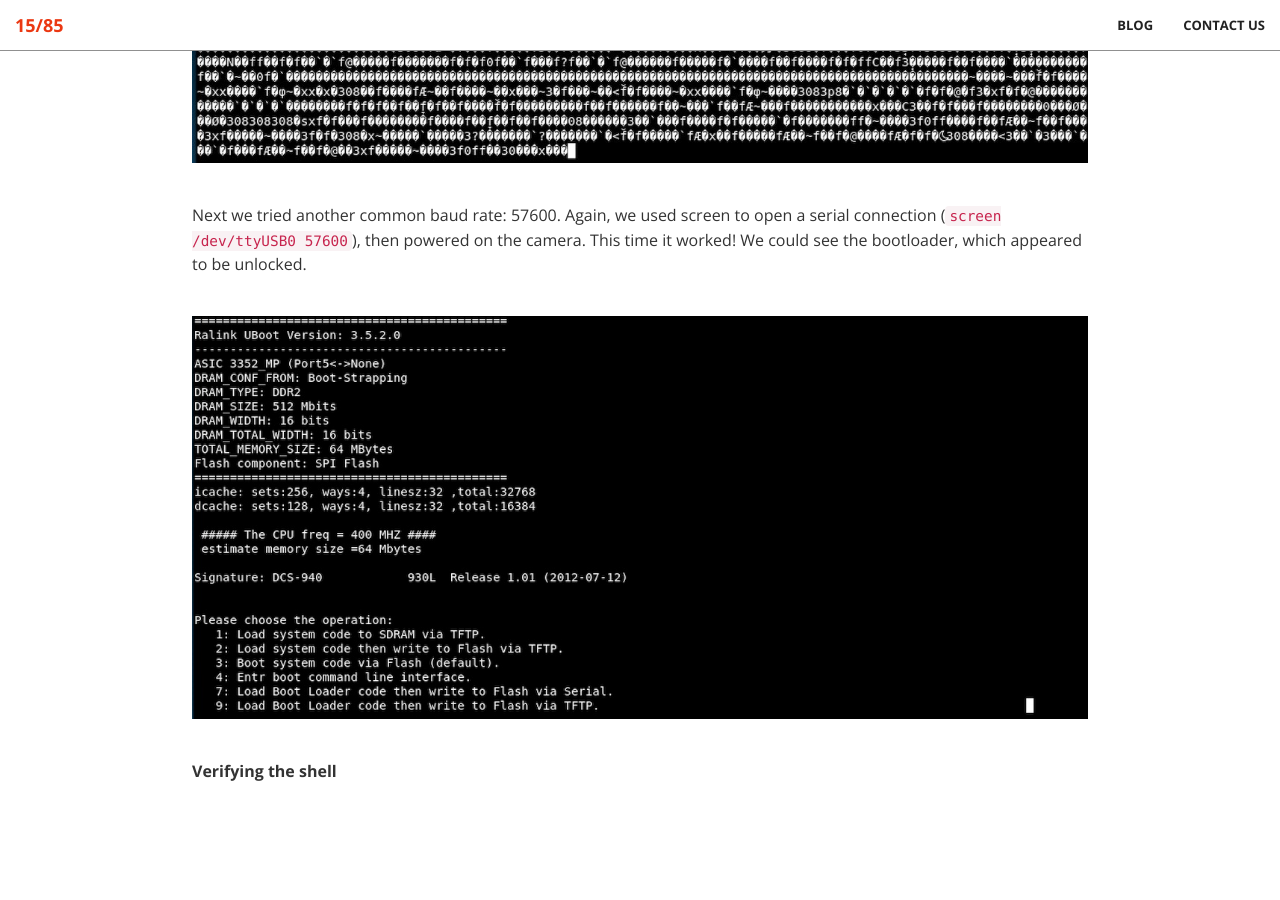
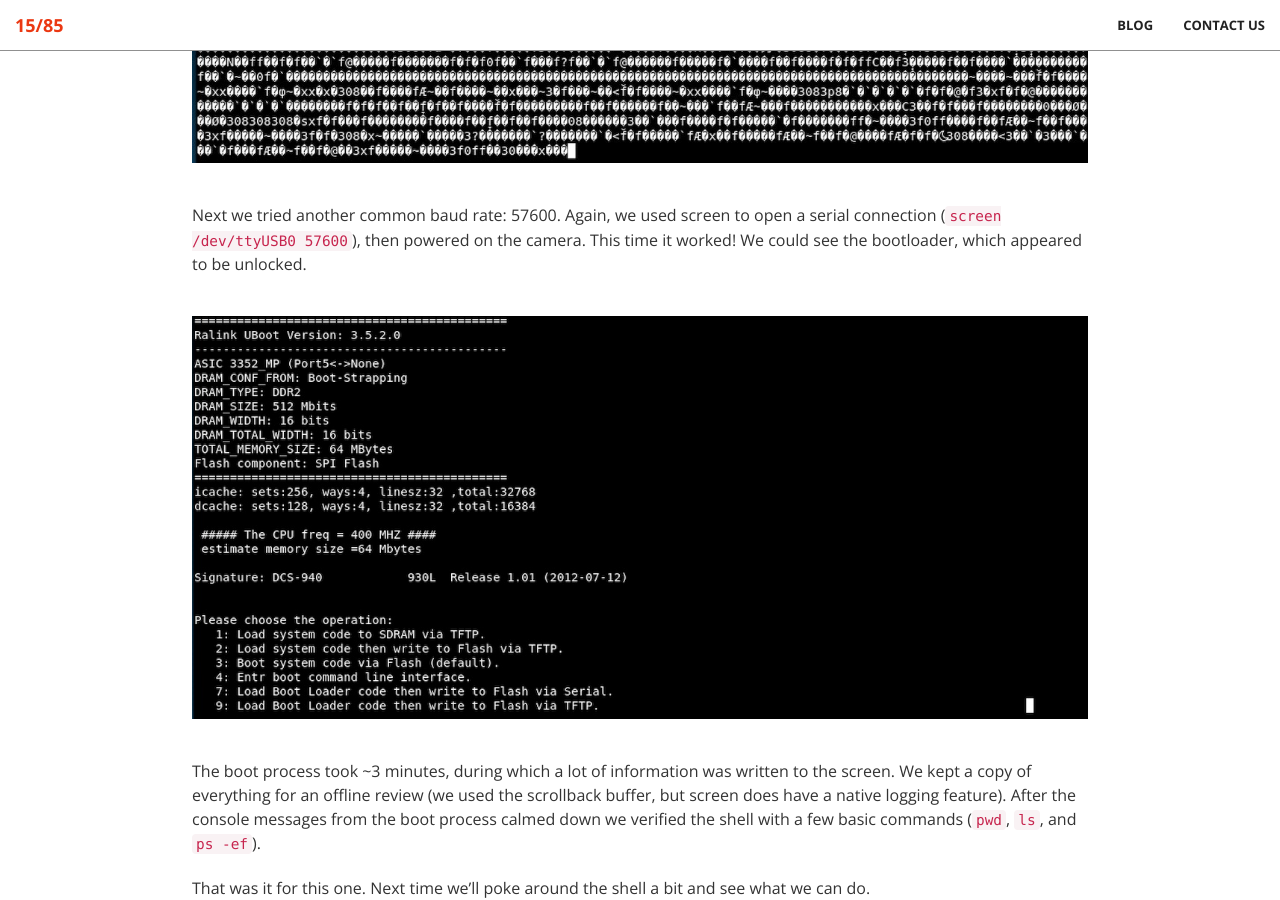
Before and after one commit to 1585sec/1585sec.github.io, a Jekyll site: the page built from _posts/2019-10-31-Hardware-Reversing-to-find-UART-and-shell.md, in a window 1280 px wide and 900 px high, scrolled down 3447 px. Built offline with Jekyll 4.4.1, drawn with Linux system fonts in a browser that asks for light colours; before the commit the page ends 4230 px from its top, so only the background shows below that.

Commit message:
Update 2019-10-31-Hardware-Reversing-to-find-UART-and-shell.md

```diff
--- a/_posts/2019-10-31-Hardware-Reversing-to-find-UART-and-shell.md
+++ b/_posts/2019-10-31-Hardware-Reversing-to-find-UART-and-shell.md
@@ -131,4 +131,6 @@ Next we tried another common baud rate: 57600. Again, we used screen to open a s
 
 ![]({{ site.baseurl }}/img/blog/2019/boot-loader-menu.jpg)
 
-**Verifying the shell**
+The boot process took ~3 minutes, during which a lot of information was written to the screen. We kept a copy of everything for an offline review (we used the scrollback buffer, but screen does have a native logging feature). After the console messages from the boot process calmed down we verified the shell with a few basic commands (`pwd`, `ls`, and `ps -ef`).
+
+That was it for this one. Next time we'll poke around the shell a bit and see what we can do.
```
